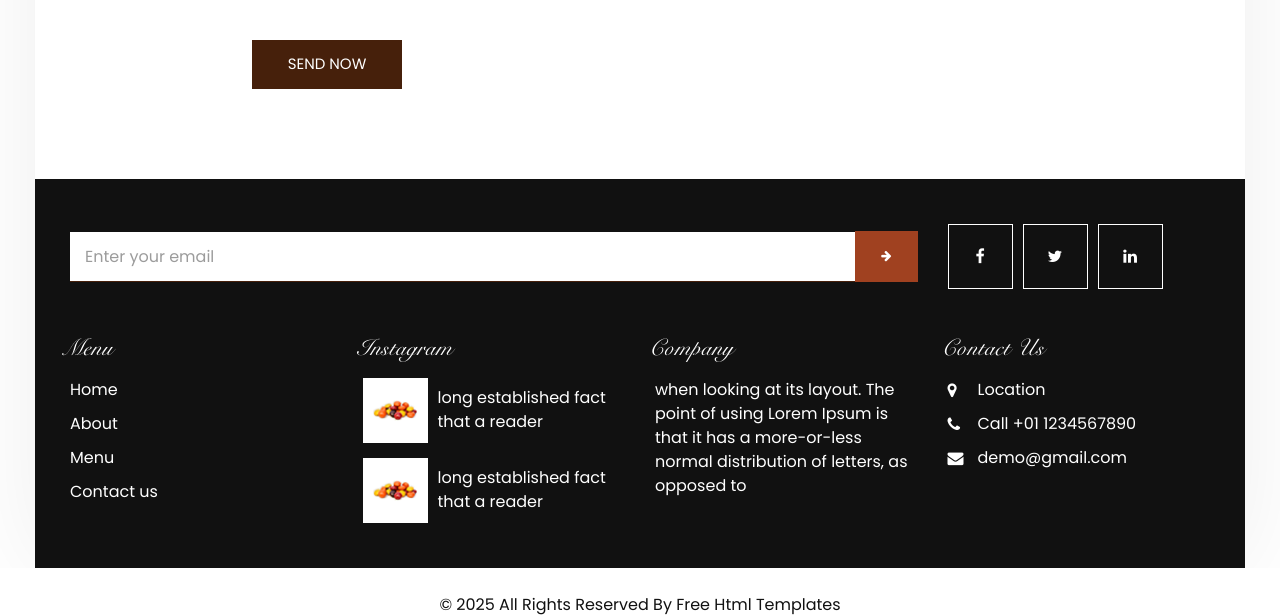
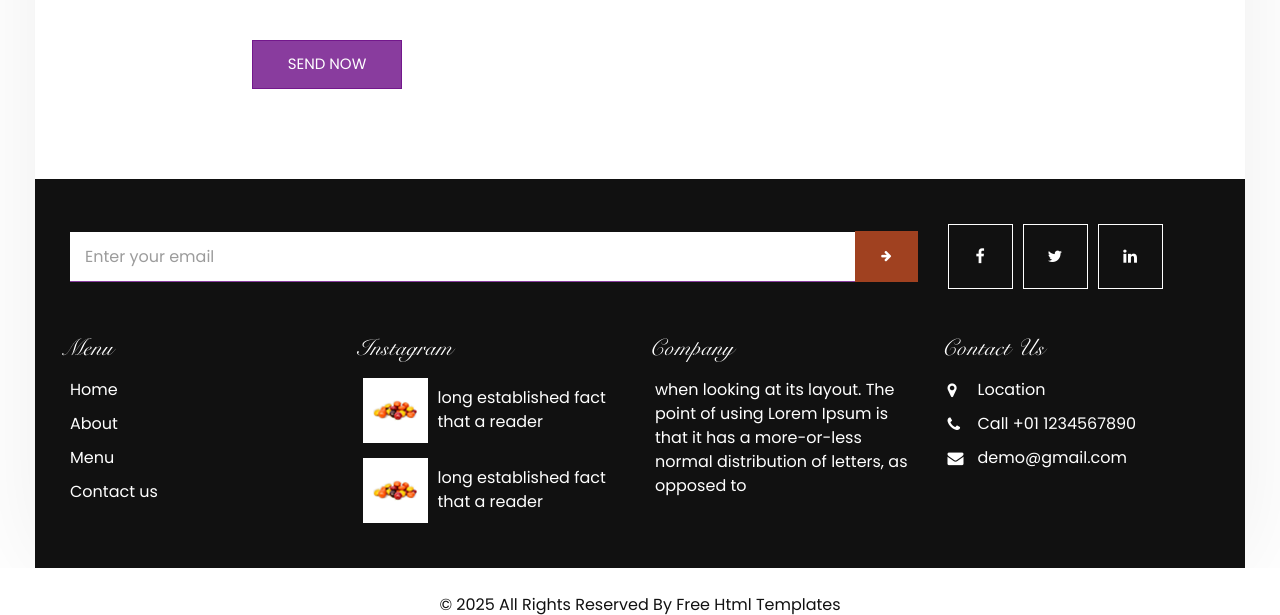
Before and after one commit to fauzifzifi/dechabooth, a PHP site: page / in a window 1280 px wide. Shown: the part 2990-3605 px from the top of the page. Run offline with PHP 8.4, Linux system fonts and the light colour scheme; some libraries are stand-ins or nearby versions.

Commit message:
Update style.css

```diff
--- a/css/style.css
+++ b/css/style.css
@@ -624,7 +624,7 @@ a:focus {
       -ms-flex-align: center;
           align-items: center;
   font-family: "SnellBT Regular", sans-serif;
-  color: #46200b;
+  color: ##6f1089d0;
   font-weight: bold;
   margin-top: 25px;
   font-size: 20px;
@@ -756,7 +756,7 @@ a:focus {
 
 .client_section .carousel_btn-box .carousel-control-prev:hover,
 .client_section .carousel_btn-box .carousel-control-next:hover {
-  color: #46200b;
+  color: #6f1089d0;
 }
 
 .contact_section {
@@ -803,10 +803,10 @@ a:focus {
   border: none;
   display: inline-block;
   padding: 12px 35px;
-  background-color: #46200b;
+  background-color: #6f1089d0;
   color: #ffffff;
   border-radius: 0;
-  border: 1px solid #46200b;
+  border: 1px solid #6f1089d0;
   -webkit-transition: all 0.3s;
   transition: all 0.3s;
   font-size: 15px;
@@ -816,7 +816,7 @@ a:focus {
 
 .contact_section button:hover {
   background-color: transparent;
-  color: #46200b;
+  color: #6f1089d0;
 }
 
 .contact_section .map_container {
@@ -868,7 +868,7 @@ a:focus {
   outline: none;
   color: #ffffff;
   border: none;
-  border-bottom: 1px solid #46200b;
+  border-bottom: 1px solid #6f1089d0;
 }
 
 .info_section .info_form form input::-webkit-input-placeholder {
@@ -889,7 +889,7 @@ a:focus {
 
 .info_section .info_form form button {
   background-color: transparent;
-  color: #46200b;
+  color: #6f1089d0;
   text-transform: uppercase;
   font-size: 12px;
   outline: none;
```
